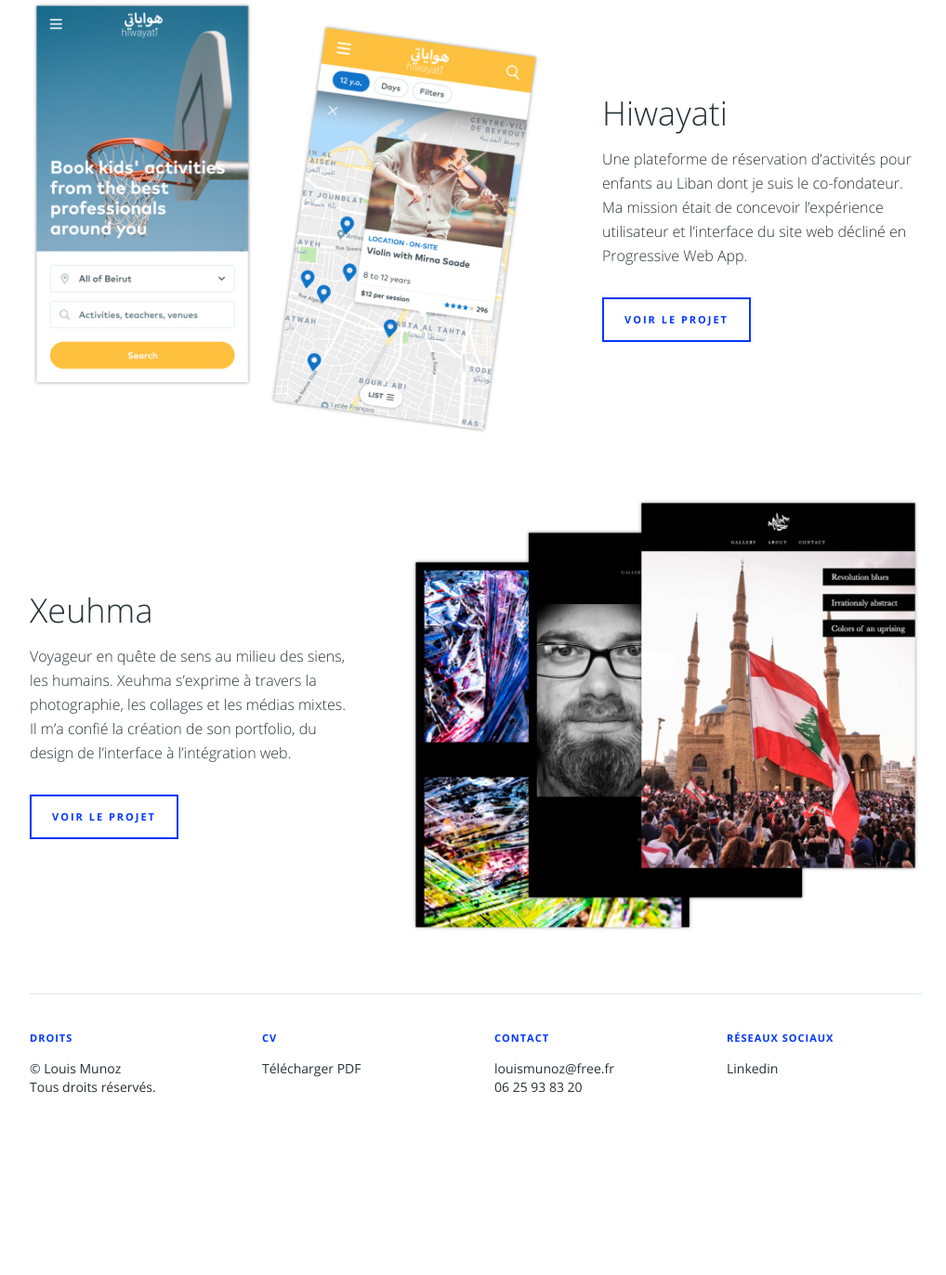
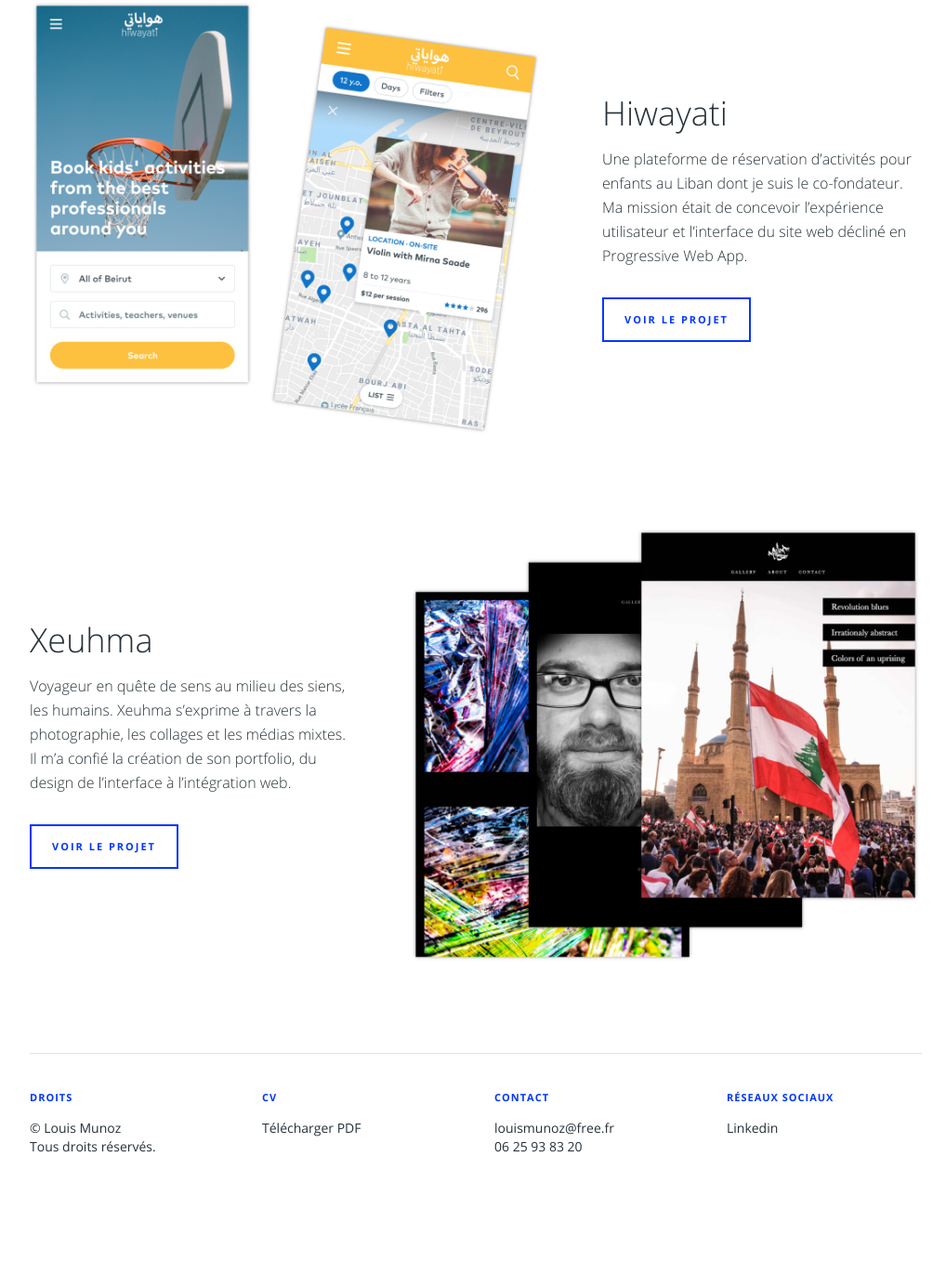
Before and after one commit to louismunoz/louismunoz.github.io, a PHP site: page /index.html in a window 1280 px wide. Shown: the part 493-1865 px from the top of the page at 93% size, without its empty margins (128-1146 px from the left). Before the commit the page ends 1669 px from the top, so only its background shows below. Run offline with PHP 8.4, Linux system fonts and the light colour scheme.

Commit message:
space modification

```diff
--- a/index.css
+++ b/index.css
@@ -180,7 +180,7 @@ p {
     /* Inner layout */
     display: grid;
     grid-template-columns: 1fr;
-    gap: 64px;
+    gap: 96px;
 }
 
 .project {
@@ -284,7 +284,7 @@ p {
     /* Layout */
     grid-column: 2;
     grid-row: 4;
-    margin-top: 64px;
+    margin-top: 96px;
     margin-bottom: 128px;
 
     /* Appearence */
```
